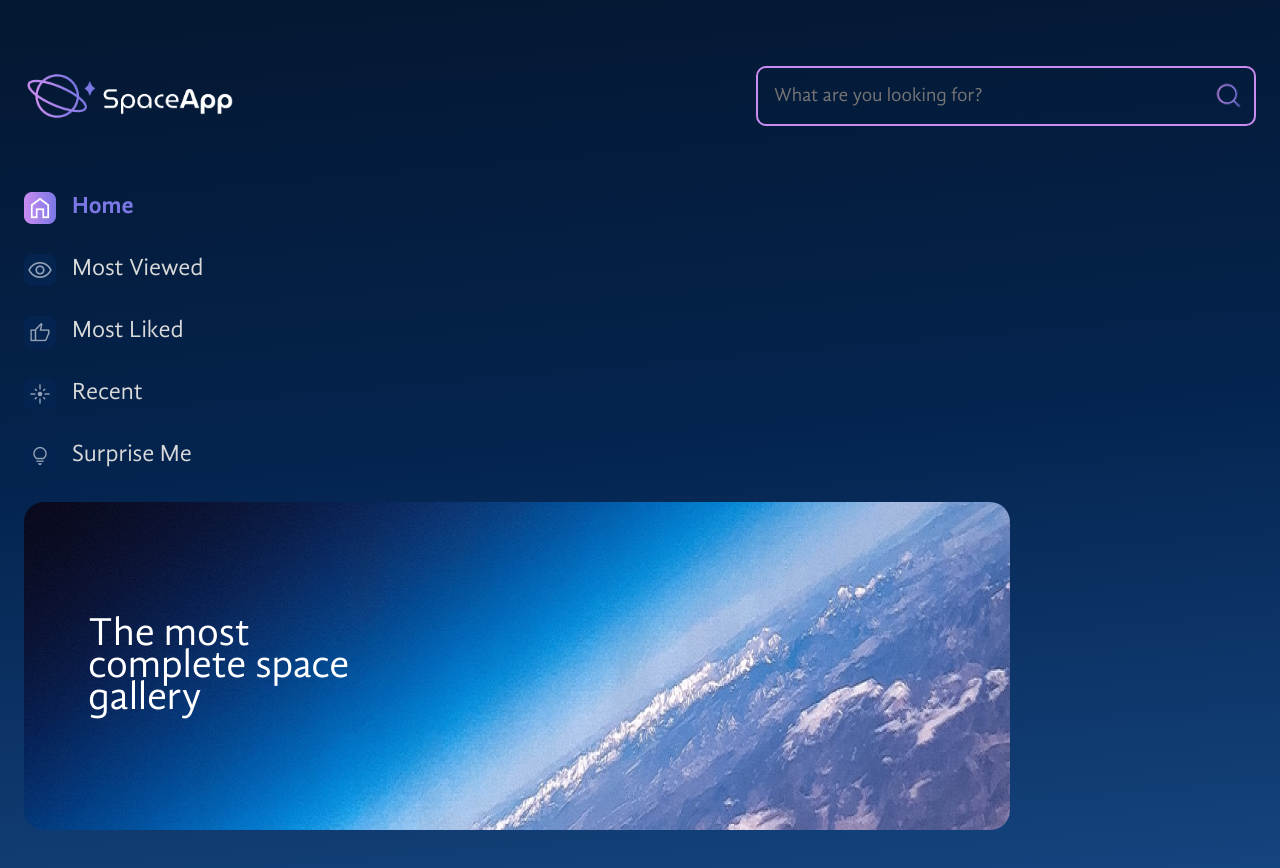
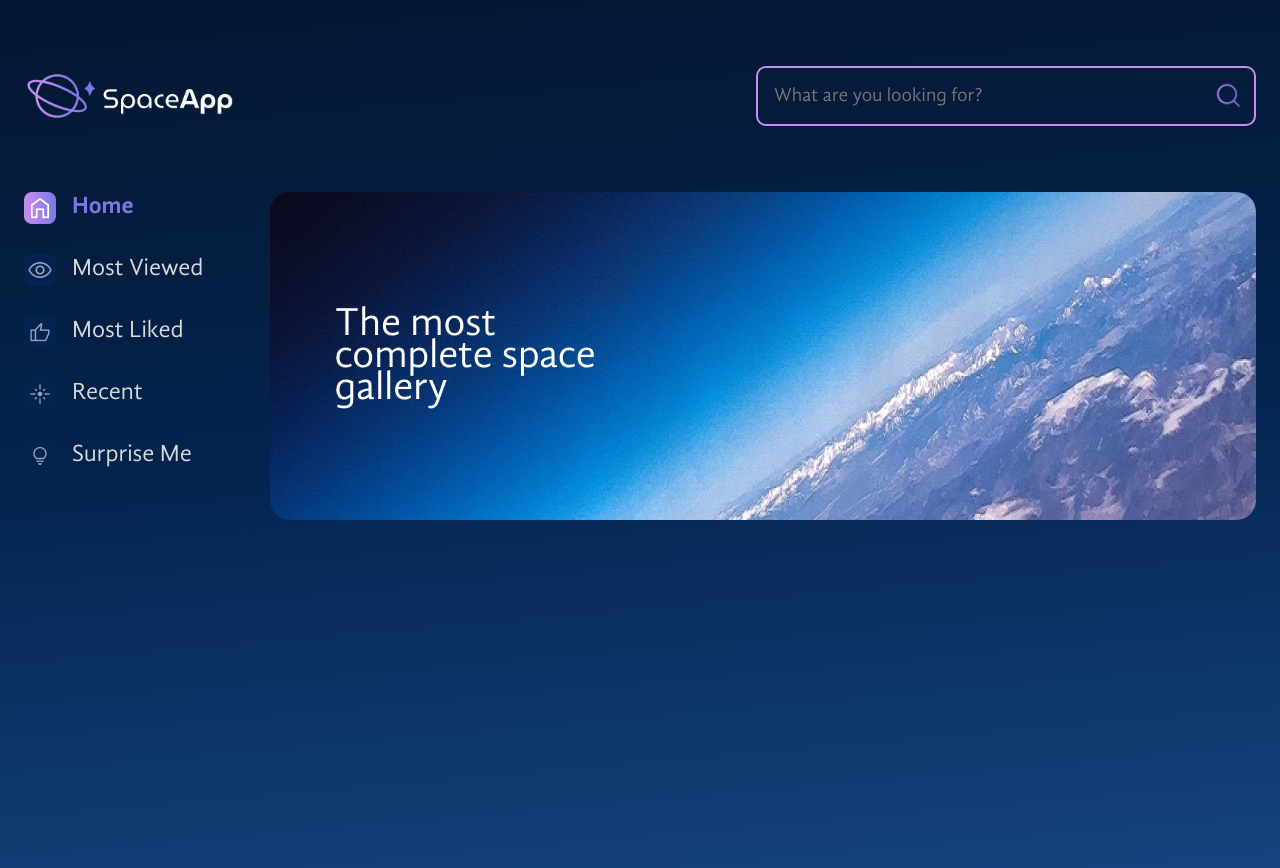
Before and after one commit to AbrahamOliden/react-space, a React (Vite) app: page / in a window 1280 px wide. Shown: the top 868 px of the page. Built offline with nearby package versions, Linux system fonts and the light colour scheme.

Commit message:
fix StyledMain display

```diff
--- a/src/App.jsx
+++ b/src/App.jsx
@@ -12,7 +12,19 @@ const GradientBackground = styled.div`
     #154580 96.76%);
   min-height: 100vh;
   padding: 60px 24px;
-`
+`;
+
+const AppContainer = styled.div`
+  width: 1440px;
+  max-width: 100%;
+  margin: 0 auto;
+`;
+
+const MainContainer = styled.main`
+  display: flex;
+  gap: 24px;
+  justify-content: space-between;
+`;
 
 function App() {
 
@@ -21,8 +33,13 @@ function App() {
       <GradientBackground>
         <GlobalStyle />
         <Header />
-        <SideBar />
-        <Banner text={'The most complete space gallery'} backgroundImage={backgroundImage} />
+        <AppContainer>
+          <MainContainer>
+            <SideBar />
+            <Banner text={'The most complete space gallery'} backgroundImage={backgroundImage} />
+          </MainContainer>
+        </AppContainer>
+
       </GradientBackground>
     </>
   )
```
